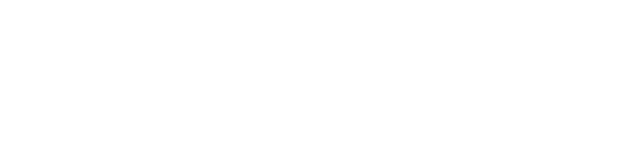
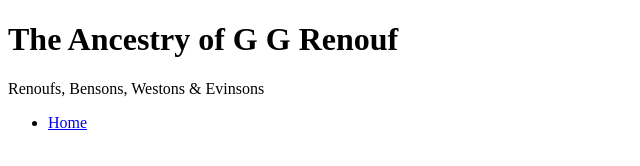
Before and after one commit to Renouf/ancestry, a plain HTML site: page index.html in a window 1280 px wide. Shown: the whole page, without its empty margins (0-640 px from the left). Drawn offline with Linux system fonts and the light colour scheme.

Commit message:
Refining home page.

```diff
--- a/index.html
+++ b/index.html
@@ -1,10 +1,20 @@
 <!DOCTYPE html>
-<html xmlns="http://www.w3.org/1999/xhtml" xml:lang="en" lang="en">
+<html lang="en">
   <head>
-    <meta http-equiv="content-type" content="text/html; charset=utf-8" />
+    <meta charset="UTF-8">
     <title>The Ancestry of G G Renouf</title>
   </head>
 
   <body>
+    <header>
+      <h1>The Ancestry of G G Renouf</h1>
+      <p>Renoufs, Bensons, Westons & Evinsons</p>
+    </header>
+
+    <nav>
+      <ul>
+        <li><a href="index.html">Home</a></li>
+      </ul>
+    </nav>
   </body>
 </html>
```
